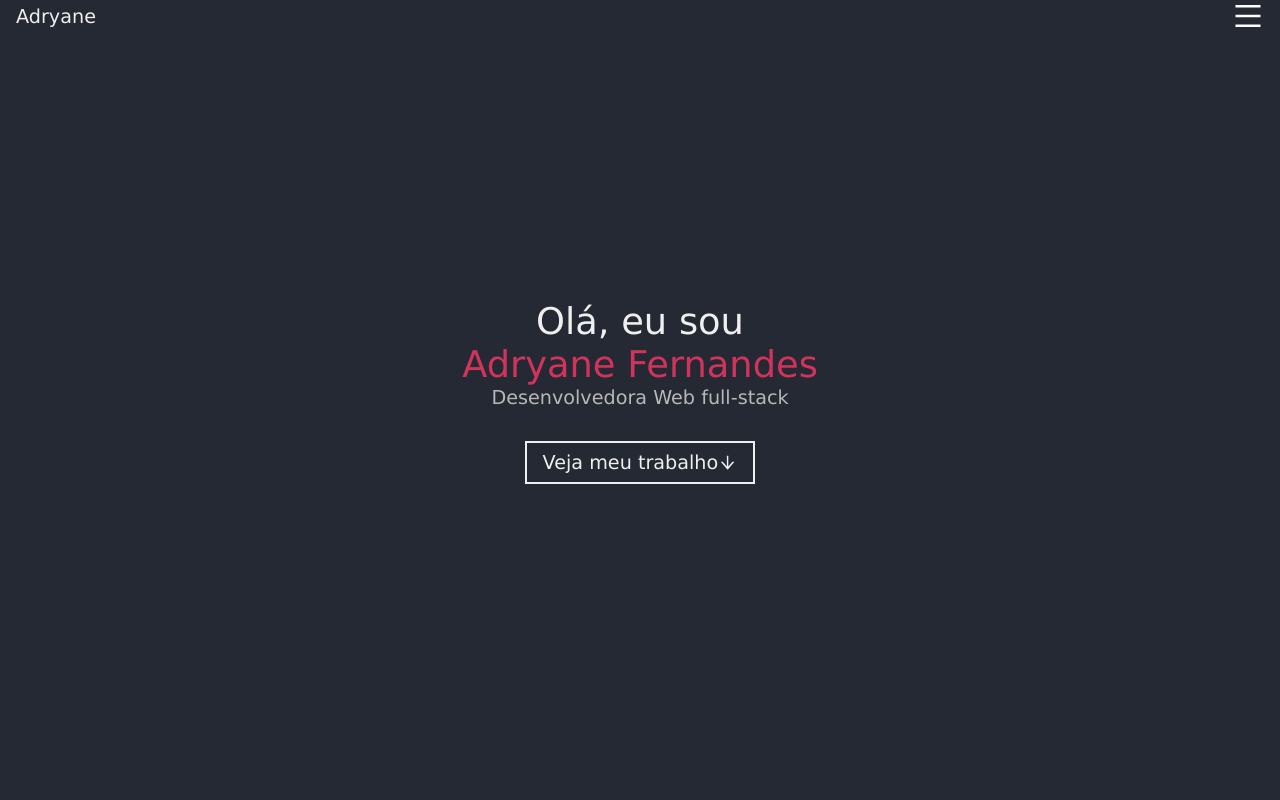
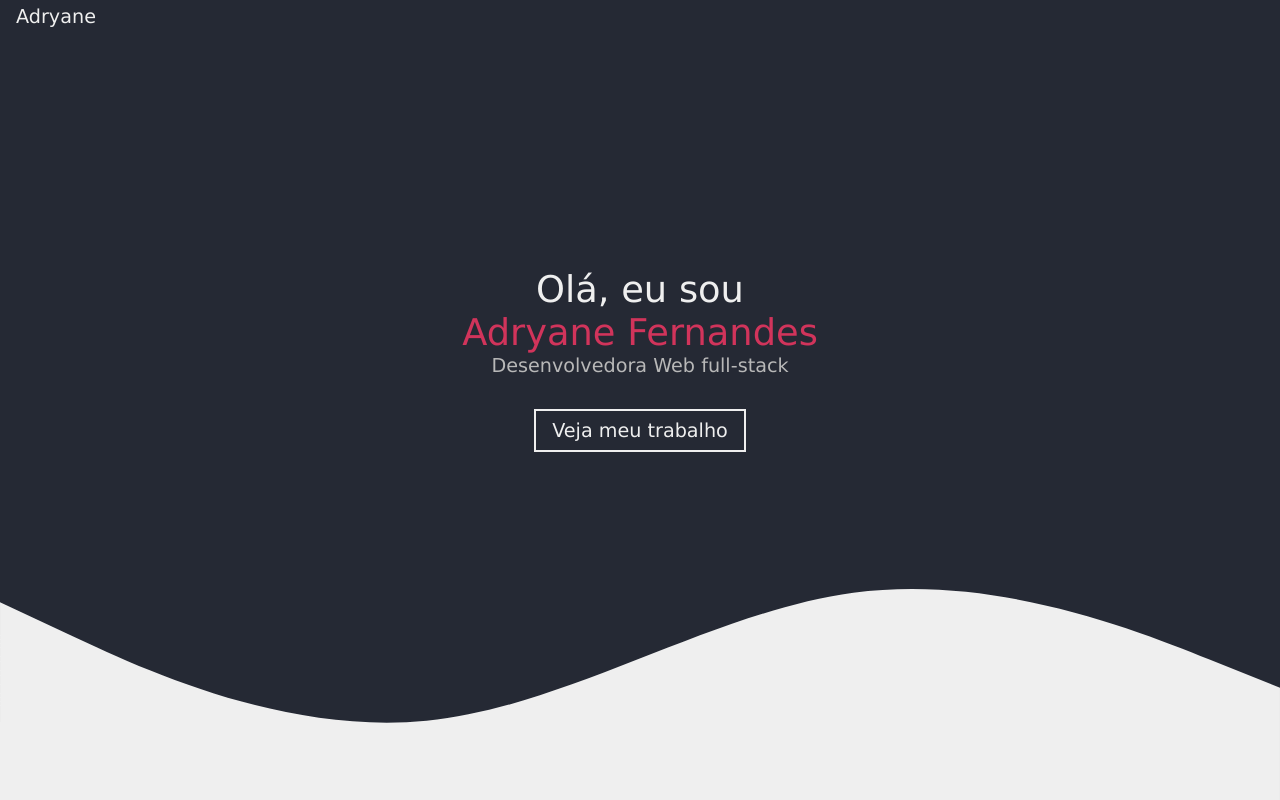
Before and after one commit to adryanefernandes/adryane-portf-lio, a Next.js app: page /Home in a window 1280 px wide. Shown: the top 800 px of the page. Built offline with nearby package versions, Linux system fonts and the light colour scheme.

Commit message:
FIX: svg tem estilização em cada section

```diff
--- a/src/components/SvgWave/index.js
+++ b/src/components/SvgWave/index.js
@@ -1,7 +1,5 @@
-import { Svg } from './styles'
-
 export function SvgWave({ color }) {
-  return <Svg xmlns="http://www.w3.org/2000/svg" viewBox="0 0 1440 320">
+  return <svg xmlns="http://www.w3.org/2000/svg" viewBox="0 0 1440 320">
     <path fill={color} fillOpacity="1" d="M0,96L80,133.3C160,171,320,245,480,229.3C640,213,800,107,960,85.3C1120,64,1280,128,1360,160L1440,192L1440,320L1360,320C1280,320,1120,320,960,320C800,320,640,320,480,320C320,320,160,320,80,320L0,320Z"></path>
-  </Svg>
+  </svg>
 }
--- a/src/components/SvgWave/styles.js
+++ /dev/null
@@ -1,6 +0,0 @@
-import styled from 'styled-components'
-
-export const Svg = styled.svg`
-  position: relative;
-  bottom:-1px;
-`
--- a/src/patterns/sections/AboutMe/styles.js
+++ b/src/patterns/sections/AboutMe/styles.js
@@ -4,6 +4,11 @@
   min-height: 100vh;
 
   background: #efefef;
+
+  svg {
+    position: relative;
+    bottom: -1px;
+  }
 `
 export const Content = styled.div `
   padding: 0 3rem;
--- a/src/patterns/sections/InitialSection/index.js
+++ b/src/patterns/sections/InitialSection/index.js
@@ -27,6 +27,7 @@
     </Content>
     <SvgWave color='#efefef' />
 
+
   </Container>
 }
 
--- a/src/patterns/sections/InitialSection/styles.js
+++ b/src/patterns/sections/InitialSection/styles.js
@@ -4,13 +4,18 @@
   min-height: 100vh;
   background: #252934;
 
-  display: flex;
+  /* display: flex;
   align-items: center;
   justify-content: center;
-  flex-direction: column;
+  flex-direction: column; */
+
+  svg {
+    position: absolute;
+    bottom: -1px;
+  }
 `
 export const Content = styled.div`
-  height: 90vh;
+  height: 82vh;
 
   display: flex;
   flex-direction: column;
```
